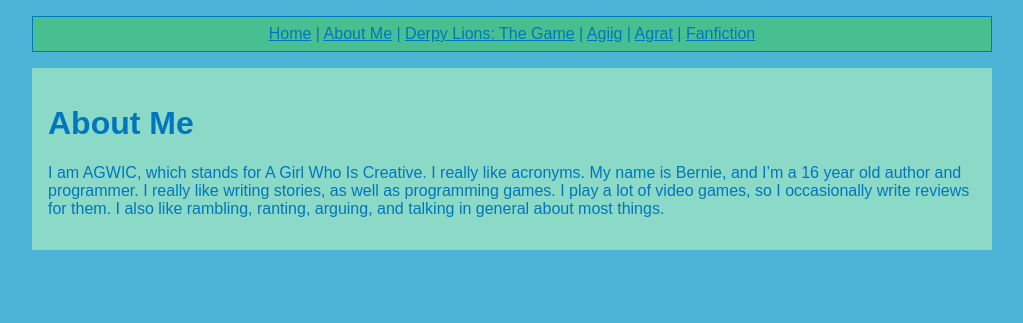
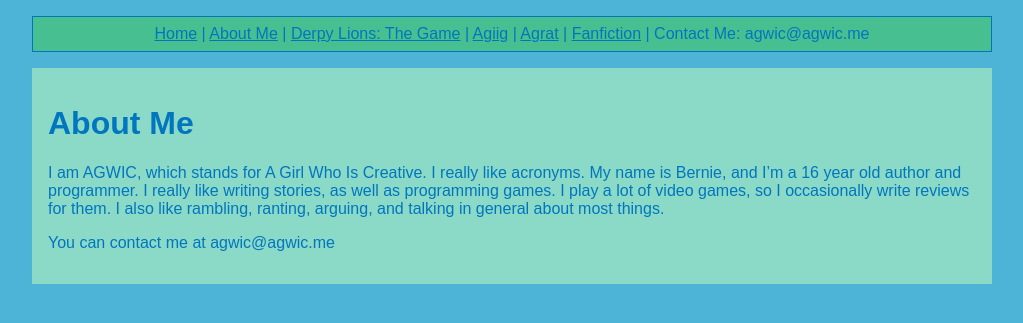
Before and after one commit to litten8/litten8.github.io, a Jekyll site: the page built from about.md, in a window 1280 px wide. Shown: the top 323 px of the page, without its empty margins (128-1151 px from the left). Built offline with Jekyll 4.4.1, drawn with Linux system fonts in a browser that asks for light colours.

Commit message:
added contact info

```diff
--- a/_layouts/default.html
+++ b/_layouts/default.html
@@ -19,6 +19,8 @@
       <a href="/agrat.html">Agrat</a>
       |
       <a href="/fanfic.html">Fanfiction</a>
+      |
+      Contact Me: agwic@agwic.me
     </div>
     <div id="content">
       {{ content }}
--- a/about.md
+++ b/about.md
@@ -4,3 +4,5 @@ title: About Me
 # About Me
 
 I am AGWIC, which stands for A Girl Who Is Creative. I really like acronyms. My name is Bernie, and I'm a 16 year old author and programmer. I really like writing stories, as well as programming games. I play a lot of video games, so I occasionally write reviews for them. I also like rambling, ranting, arguing, and talking in general about most things.
+
+You can contact me at agwic@agwic.me
```
